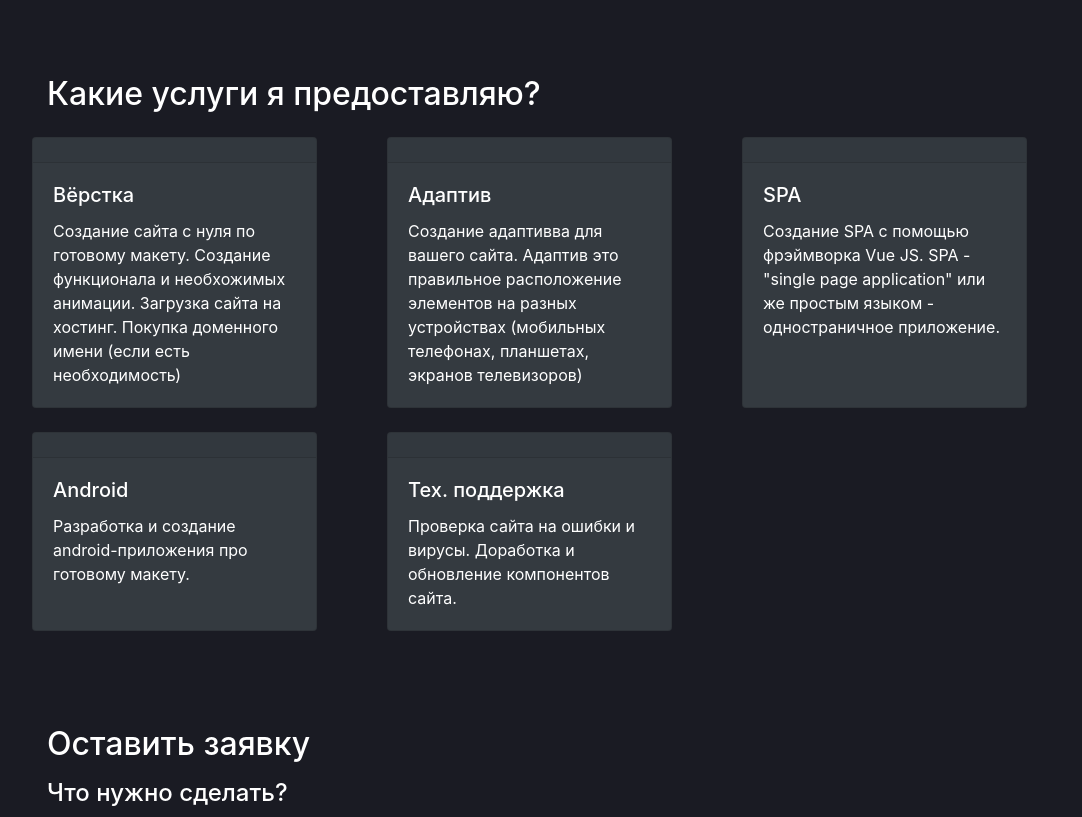
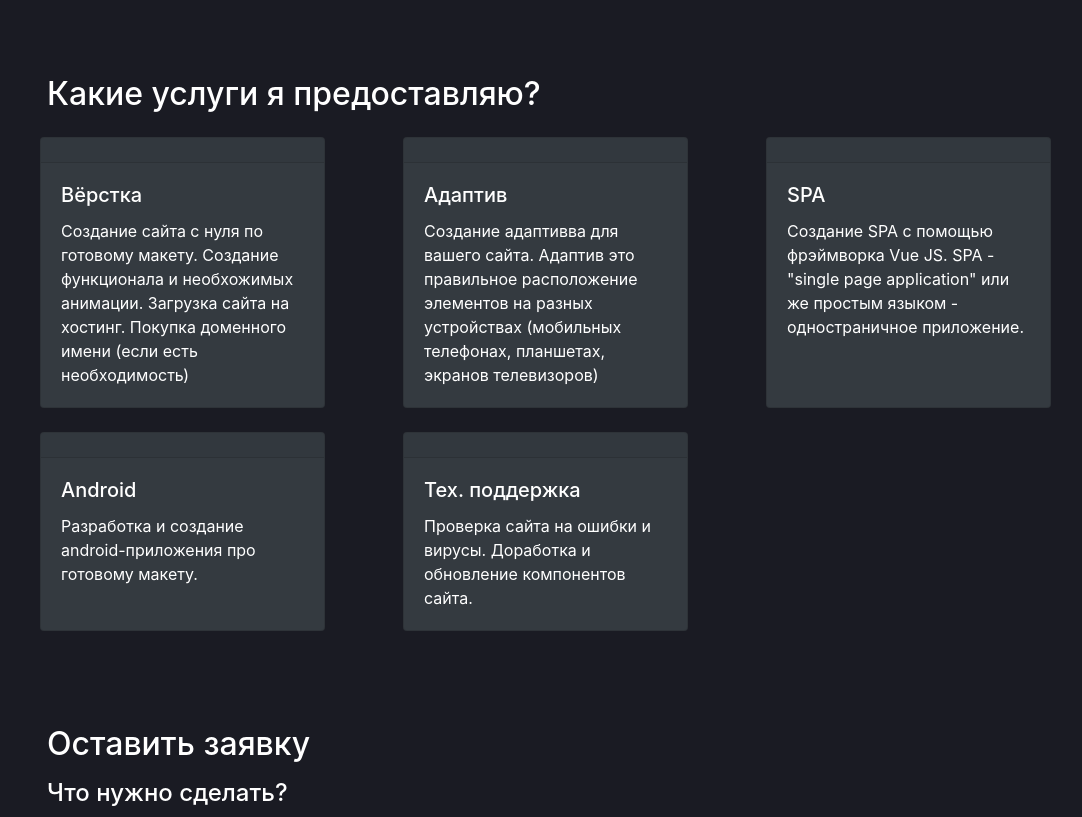
Before and after one commit to Dezorel/front-end, a plain HTML site: page Vue/landing/index.html in a window 1280 px wide. Shown: the part 1860-2677 px from the top of the page, without its empty margins (38-1120 px from the left). Drawn offline with nearby package versions, Linux system fonts and the light colour scheme.

Commit message:
update adaptive

```diff
--- a/Vue/landing/index.html
+++ b/Vue/landing/index.html
@@ -2,15 +2,13 @@
 <html lang="ru">
 <head>
     <meta charset="UTF-8">
+    <meta name="viewport" content="width=device-width, initial-scale=1, shrink-to-fit=no">
     <title>Leonid Septefrati. WEB Developer</title>
 
     <link rel="stylesheet" href="style.css">
 
-    <script src="https://cdn.jsdelivr.net/npm/vue@2/dist/vue.js"></script>
-    <script src="calculatorScript.js" defer></script>
+    <!--Bootstrap-->
     <link rel="stylesheet" href="https://cdn.jsdelivr.net/npm/bootstrap@4.5.3/dist/css/bootstrap.min.css" integrity="sha384-TX8t27EcRE3e/ihU7zmQxVncDAy5uIKz4rEkgIXeMed4M0jlfIDPvg6uqKI2xXr2" crossorigin="anonymous">
-    <script src="https://code.jquery.com/jquery-3.5.1.slim.min.js" integrity="sha384-DfXdz2htPH0lsSSs5nCTpuj/zy4C+OGpamoFVy38MVBnE+IbbVYUew+OrCXaRkfj" crossorigin="anonymous"></script>
-    <script src="https://cdn.jsdelivr.net/npm/bootstrap@4.5.3/dist/js/bootstrap.bundle.min.js" integrity="sha384-ho+j7jyWK8fNQe+A12Hb8AhRq26LrZ/JpcUGGOn+Y7RsweNrtN/tE3MoK7ZeZDyx" crossorigin="anonymous"></script>
 
     <!--Vue-->
     <script src="https://cdn.jsdelivr.net/npm/vue@2/dist/vue.js"></script>
@@ -139,7 +137,7 @@
 
             <div class="row row-cols-1 row-cols-md-4 mt-4">
 
-                <div class="card text-white bg-dark mb-4" style="max-width: 18rem; margin-right: 70px ">
+                <div class="card text-white bg-dark mb-4 ml-2" style="max-width: 18rem; margin-right: 70px ">
                     <div class="card-header"></div>
                     <div class="card-body">
                         <h5 class="card-title">Вёрстка</h5>
@@ -148,7 +146,7 @@
                     </div>
                 </div>
 
-                <div class="card text-white bg-dark mb-4" style="max-width: 18rem; margin-right: 70px ">
+                <div class="card text-white bg-dark mb-4 ml-2" style="max-width: 18rem; margin-right: 70px ">
                     <div class="card-header"></div>
                     <div class="card-body">
                         <h5 class="card-title">Адаптив</h5>
@@ -157,7 +155,7 @@
                     </div>
                 </div>
 
-                <div class="card text-white bg-dark mb-4" style="max-width: 18rem; ">
+                <div class="card text-white bg-dark mb-4 ml-2" style="max-width: 18rem; ">
                     <div class="card-header"></div>
                     <div class="card-body">
                         <h5 class="card-title">SPA</h5>
@@ -166,7 +164,7 @@
                     </div>
                 </div>
 
-                <div class="card text-white bg-dark mb-4" style="max-width: 18rem; margin-right: 70px ">
+                <div class="card text-white bg-dark mb-4 ml-2" style="max-width: 18rem; margin-right: 70px ">
                     <div class="card-header"></div>
                     <div class="card-body">
                         <h5 class="card-title">Android</h5>
@@ -174,7 +172,7 @@
                     </div>
                 </div>
 
-                <div class="card text-white bg-dark mb-4" style="max-width: 18rem; ">
+                <div class="card text-white bg-dark mb-4 ml-2" style="max-width: 18rem; ">
                     <div class="card-header"></div>
                     <div class="card-body">
                         <h5 class="card-title">Тех. поддержка</h5>
@@ -240,8 +238,10 @@
 
     </div>
     <!--Конец бутстрап контейнера-->
+    <a href="#navigation" style="position:fixed; right: 10px; bottom:15px"><img width="40px" src="img/arrow.svg" ></a>
 
 
-    <a href="#navigation" style="position:fixed; right: 10px; bottom:15px"><img width="40px" src="img/arrow.svg" ></a>
+    <script src="https://code.jquery.com/jquery-3.5.1.slim.min.js" integrity="sha384-DfXdz2htPH0lsSSs5nCTpuj/zy4C+OGpamoFVy38MVBnE+IbbVYUew+OrCXaRkfj" crossorigin="anonymous"></script>
+    <script src="https://cdn.jsdelivr.net/npm/bootstrap@4.5.3/dist/js/bootstrap.bundle.min.js" integrity="sha384-ho+j7jyWK8fNQe+A12Hb8AhRq26LrZ/JpcUGGOn+Y7RsweNrtN/tE3MoK7ZeZDyx" crossorigin="anonymous"></script>
 </body>
 </html>
```
